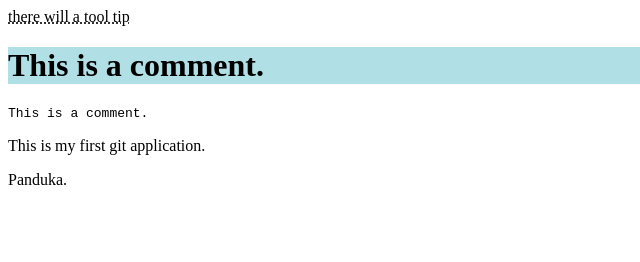
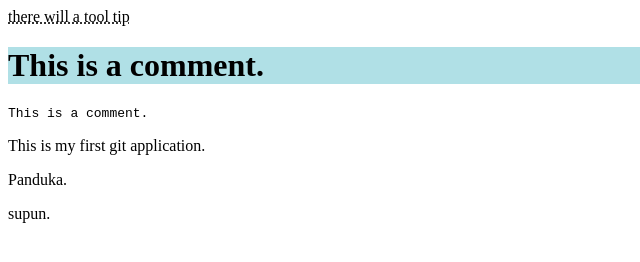
Before and after one commit to supunUOM/Demo, a plain HTML site: page index.html in a window 1280 px wide. Shown: the full height of the page, 0-640 px from the left. Drawn offline with Linux system fonts and the light colour scheme.

Commit message:
supun added  to index html

```diff
--- a/index.html
+++ b/index.html
@@ -10,6 +10,7 @@
 <body>
 <p>This is my first git application.</p>
 <p>Panduka.</p>
+<p>supun.</p>
 
 <!-- this is the comment  -->
 
```
